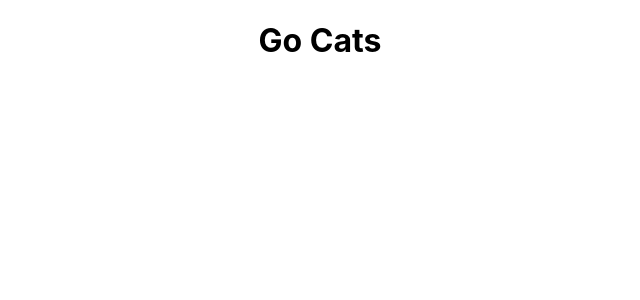
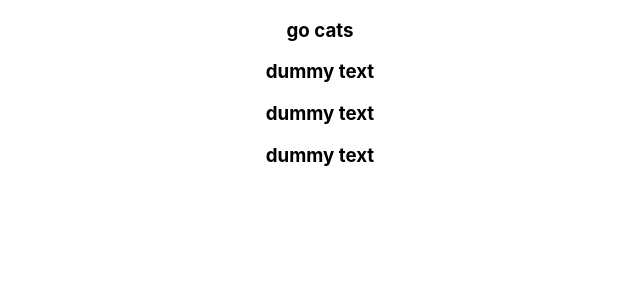
Before and after one commit to mmcmahon1490/CoasterDB, a React (Create React App) app in the folder client/: page /create/1 in a window 1280 px wide. Shown: the top 300 px of the page, without its empty margins (320-960 px from the left). Built offline with nearby package versions, Linux system fonts and the light colour scheme.

Commit message:
Adding Components

```diff
--- a/client/package.json
+++ b/client/package.json
@@ -8,6 +8,7 @@
     "@testing-library/user-event": "^7.1.2",
     "react": "^16.14.0",
     "react-dom": "^16.14.0",
+    "react-router-dom": "^5.2.0",
     "react-scripts": "3.4.3"
   },
   "scripts": {
--- a/client/src/components/shared/Footer/Footer.jsx
+++ b/client/src/components/shared/Footer/Footer.jsx
@@ -0,0 +1,14 @@
+import React from 'react';
+import './Footer.css'
+
+const Footer = () => {
+  return (
+    <footer>
+      <h3>dummy text</h3>
+      <h3>dummy text</h3>
+      <h3>dummy text</h3>
+    </footer>
+  )
+}
+
+export default Footer;
--- a/client/src/components/shared/HomeLayout/HomeLayout.jsx
+++ b/client/src/components/shared/HomeLayout/HomeLayout.jsx
@@ -0,0 +1,15 @@
+import React from 'react';
+import Nav from '../Nav/Nav';
+import Footer from '../Footer/Footer';
+import './HomeLayout.css';
+
+const HomeLayout = () => {
+  return (
+    <div className='home-layout'>
+      <Nav />
+      <Footer />
+    </div>
+  )
+}
+
+export default HomeLayout
--- a/client/src/components/shared/Nav/Nav.jsx
+++ b/client/src/components/shared/Nav/Nav.jsx
@@ -0,0 +1,13 @@
+import React from 'react';
+import { NavLink, Link } from 'react-router-dom';
+import './Nav.css';
+
+const Nav = () => {
+  return (
+    <nav>
+      <h3>go cats</h3>
+    </nav>
+  )
+}
+
+export default Nav;
--- a/client/src/screens/Home/Home.jsx
+++ b/client/src/screens/Home/Home.jsx
@@ -1,8 +1,15 @@
 import React, { useState, useEffect } from 'react';
+import HomeLayout from '../../components/shared/HomeLayout/HomeLayout';
+
 
 const Home = () => {
   return (
-    <h1>Go Cats</h1>
+    <HomeLayout>
+    <div className='home'>
+      <h1>Go Cats</h1>
+      </div>
+      </HomeLayout>
+
   )
 }
 
```
Also changed, not shown: client/src/components/shared/Layout/Layout.jsx (+13 -0 lines), client/src/components/shared/Footer/Footer.css (added), client/src/components/shared/HomeLayout/HomeLayout.css (added), client/src/components/shared/Layout/Layout.css (added), client/src/components/shared/Nav/Nav.css (added), 1 other file (tests, documents, lock files or other folders).
